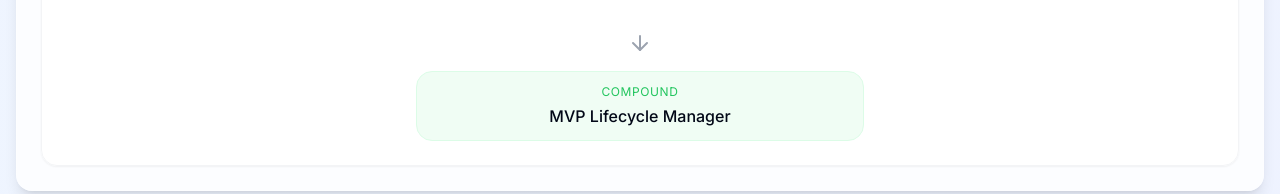
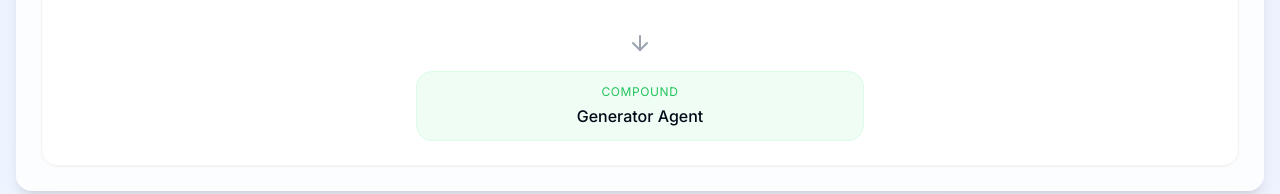
Before and after one commit to vikas972/spaflow-mosaic-84, a React (Vite) app: page / in a window 1280 px wide. Shown: the part 5652-5846 px from the top of the page. Built offline with nearby package versions, Linux system fonts and the light colour scheme.

Commit message:
Rename MVP Lifecycle Manager
Rename "MVP Lifecycle Manager" to "Generator Agent".

```diff
--- a/src/components/spa/GeneratorDetails.tsx
+++ b/src/components/spa/GeneratorDetails.tsx
@@ -1,4 +1,3 @@
-
 import React from 'react';
 import { Wand2, Workflow, Database, PieChart, Zap, FileCheck, GitPullRequest, BarChart, GitMerge, ArrowRight, ArrowDown } from 'lucide-react';
 import { cn } from '@/lib/utils';
@@ -316,7 +315,7 @@ const GeneratorDetails: React.FC = () => {
             <div className="max-w-md mx-auto mt-2">
               <div className="p-3 bg-green-50 rounded-lg border border-green-100 text-center">
                 <div className="text-xs text-green-500 uppercase tracking-wider mb-1">Compound</div>
-                <div className="font-medium">MVP Lifecycle Manager</div>
+                <div className="font-medium">Generator Agent</div>
               </div>
             </div>
           </div>
```
